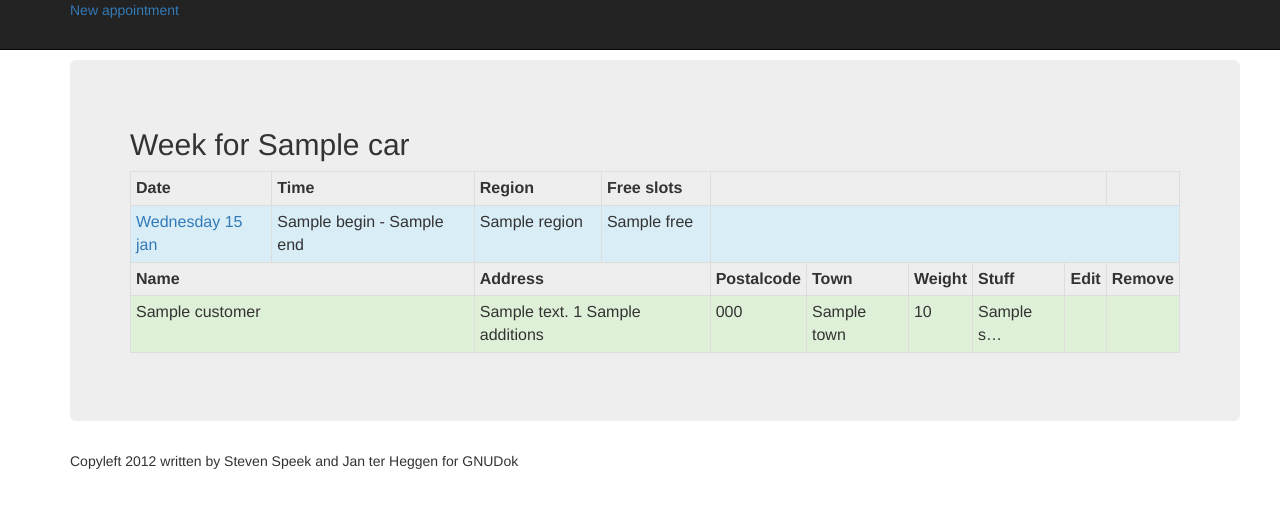
After one commit to slspeek/gnudok-planner, a Django app: template src/planner/main/templates/calendar_week.html in a window 1280 px wide. The commit adds this page. Shown: the top 508 px of the page. Run offline with Django 3.2, Linux system fonts and the light colour scheme; the template is opened without the code that fills it: most values are stand-ins (such as "Sample title", 1, 10 or a date in 2020); parts of the project's set-up code (start-up, migrations or seed data) failed here and were passed over; some libraries are stand-ins or nearby versions.

Commit message:
Mainly templating

```diff
--- a/src/planner/main/models.py
+++ b/src/planner/main/models.py
@@ -72,6 +72,7 @@ class Calendar(models.Model):
 
     class Meta:
         unique_together = (("date", "car", "timeslot"),)
+        ordering = ['date', 'timeslot__begin']
 
 
 class Appointment(models.Model):
--- a/src/planner/main/selenium_tests.py
+++ b/src/planner/main/selenium_tests.py
@@ -263,6 +263,12 @@ class SeleniumTestCase(DjangoSeleniumTest):
             raise Exception()
         except  Exception:
             pass
+        driver.find_element_by_link_text("Overview").click()
+        self.sleep()
+        driver.get(self.live_server_url + "/main/week/1/0/20130101")
+        self.sleep()
+        self.assertRegexpMatches(driver.find_element_by_css_selector("BODY").text, r"1102AB")
+        self.assertRegexpMatches(driver.find_element_by_css_selector("BODY").text, r"Frederik Jansen")
 
 
 class EditTestCase(DjangoSeleniumTest):
--- a/src/planner/main/templates/base.html
+++ b/src/planner/main/templates/base.html
@@ -13,7 +13,7 @@
       <div class="navbar-inner">
         <div class="container">
 
-          <a class="brand" href="/main/region">Choose region</a>
+          <a class="brand" href="/main/region">New appointment</a>
           <div class="nav-collapse collapse">
             <ul class="nav">
               <li class="">
@@ -22,13 +22,13 @@
               <li class="">
                 <a href="/main/overview">Overview</a>
               </li>
+
+              <li class="">
+                <a href="/main/list/choose">Display collect list</a>
+              </li>
               <li class="">
                 <a href="/admin">Admin</a>
               </li>
-              <li class="">
-                <a href="/main/list/choose">Display collect list</a>
-              </li>
-
             </ul>
           </div>
         </div>
--- /dev/null
+++ b/src/planner/main/templates/calendar_week.html
@@ -0,0 +1,50 @@
+{% extends "base.html" %}
+
+{% block title %}{{ title }}{% endblock %}
+
+{% block content %}
+<h2>Week for {{ car }}</h2>
+
+<table class="table table-condensed table-bordered">
+	<tr>
+		<th>Date</th>
+		<th>Time</th>
+		<th>Region</th>
+		<th>Free slots</th>
+		<th colspan="5"></th>
+	</tr>
+	{% for calendar in object_list %}
+	<tr class="info">
+		<td><a href="{% url planner.main.views.render_appointment_list calendar.pk %}">{{ calendar.date|date:"l j b" }}</a></td>
+		<td>{{ calendar.timeslot.begin }} - {{ calendar.timeslot.end }} </td>
+		<td>{{calendar.region}}</td>
+		<td>{{calendar.free}}</td>
+		<td colspan="6"></td>
+	</tr>
+	{% if calendar.appointment_set.all %}
+	<tr class="muted">
+		<th colspan="2">Name</th>
+		<th colspan="2">Address</th>
+		<th>Postalcode</th>
+		<th>Town</th>
+		<th>Weight</th>
+		<th>Stuff</th>
+		<th>Edit</th><th>Remove</th>
+	</tr>
+	{% endif %}
+	{% for appointment in calendar.appointment_set.all %}
+		<tr class="success">
+			<td colspan="2">{{ appointment.customer.name }}</td>
+			<td colspan="2">{{ appointment.customer.address }} {{ appointment.customer.number }} {{ appointment.customer.additions }}</td>
+			<td>{{ appointment.customer.postcode }}</td>
+			<td>{{ appointment.customer.town }}</td>
+			<td>{{ appointment.weight }}</td>
+			<td>{{ appointment.stuff|truncatechars:9 }}</td>
+			<td><a class="btn" href="{% url AppointmentEdit appointment_id=appointment.pk date_iso='' %}"><i class="icon-edit"></i></a></td>
+			<td><a class="btn" href="/admin/main/appointment/{{ appointment.id }}/delete"> <i class="icon-remove"></i></a></td>
+		</tr>
+	{% endfor %}
+	{% endfor %}
+</table>
+
+{% endblock %}
```
Also changed, not shown: src/planner/main/templates/appointment_list.html (+5 -7 lines), src/planner/main/templates/main/appointment_detail.html (+19 -12 lines), src/planner/main/templates/main/calendar_archive_week.html (deleted, +0 -14 lines), src/planner/main/templates/region.html (+11 -3 lines), src/planner/main/templates/registration/login.html (+14 -7 lines), src/planner/main/urls.py (+1 -6 lines), src/planner/main/views.py (+5 -15 lines).
